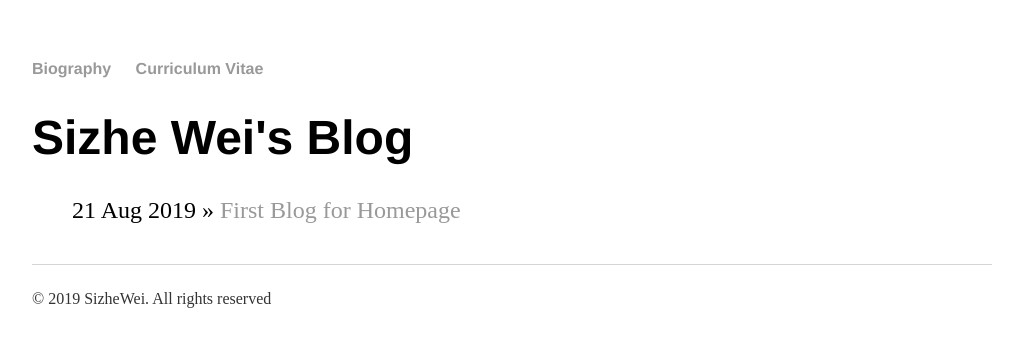
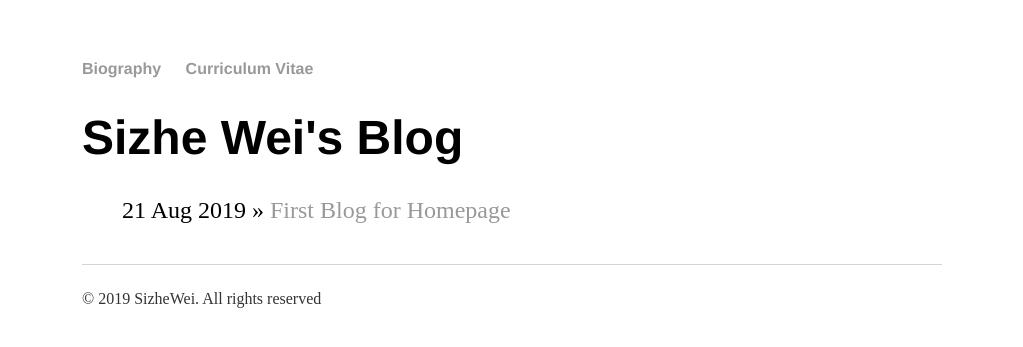
Before and after one commit to SizheWei/SizheWei.github.io, a Jekyll site: the page built from blog/index.html, in a window 1280 px wide. Shown: the top 347 px of the page, without its empty margins (128-1151 px from the left). Built offline with Jekyll 4.4.1, drawn with Linux system fonts in a browser that asks for light colours.

Commit message:
resize the width

```diff
--- a/_layouts/default.html
+++ b/_layouts/default.html
@@ -12,7 +12,7 @@
 			<link rel="stylesheet" type="text/css" href="/css/main.css">
 		</head>
 		<!-- <body style="width:960px;height:960px;margin: 2px,20px,0px,20px;"> -->
-		<body style="width:960px;margin: 2px,20px,0px,20px;">
+		<body style="width:860px;margin: 2px,20px,0px,20px;">
 			<nav>
 	    		<ul>
 	        		<li><a href="/">Biography</a></li>
--- a/css/main.css
+++ b/css/main.css
@@ -14,7 +14,7 @@ nav ul li, footer ul li {
     margin-right: 20px;
 }
 .span14 {
-    width: 940px;
+    width: 860px;
 }
 
 /* .container{
```
